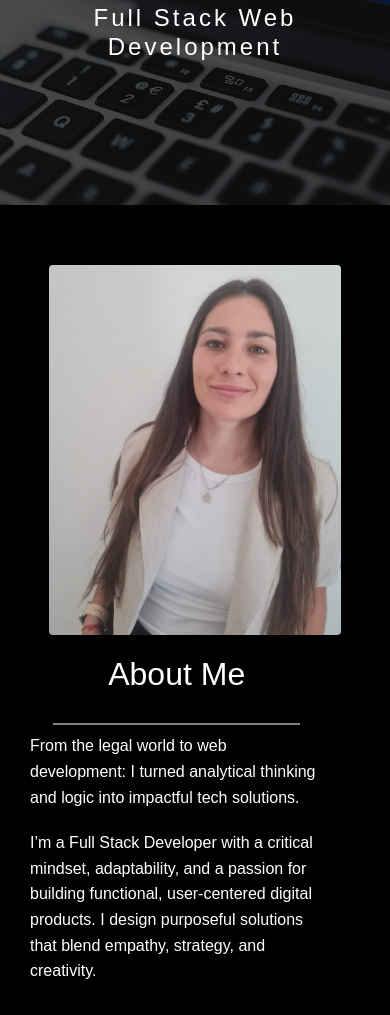
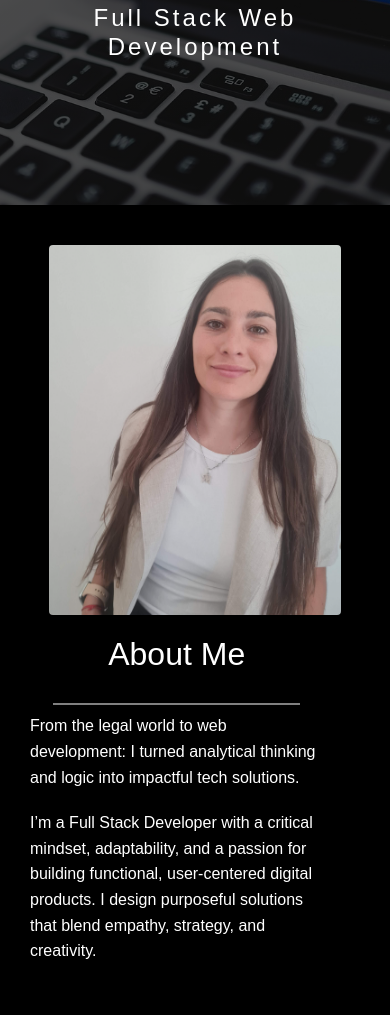
Before and after one commit to MicaelaJ26/MicaelaJ26.github.io, a plain HTML site: page index.html in a window 390 px wide. Shown: the part 442-1457 px from the top of the page. Drawn offline with nearby package versions, Linux system fonts and the light colour scheme.

Commit message:
modificaciones en css

```diff
--- a/css/main.css
+++ b/css/main.css
@@ -98,12 +98,12 @@ body {
 /* Secciones Generales */
 section {
     min-height: auto;
-    padding: 70px 0 !important;
+    padding: 40px 0 !important;
     margin: 0 auto;
 }
 .content-section {
-    padding: 30px 0 !important;
-    margin: 30px 0 !important;
+    padding: 20px 0 !important;
+    margin: 20px 0 !important;
     min-width: 0;
 }
 
@@ -191,3 +191,18 @@ section {
         font-size: 1em;
     }
 }
+@media (max-width: 768px) {
+    section {
+        padding: 40px 0 !important;
+    }
+
+    .content-section {
+        padding: 20px 0 !important;
+        margin: 20px 0 !important;
+    }
+}
+@media (max-width: 768px) {
+    #contact {
+        padding: 30px 0;
+    }
+}
--- a/css/sections/_contact.css
+++ b/css/sections/_contact.css
@@ -4,7 +4,8 @@
     justify-content: center;
     align-items: center;
     text-align: center;
-    min-height: 100vh;
+    padding: 50px 0;
+    min-height: auto;
     margin-top: 0px;
     margin-bottom: 0px;
     scroll-margin-top: 10px;
```
